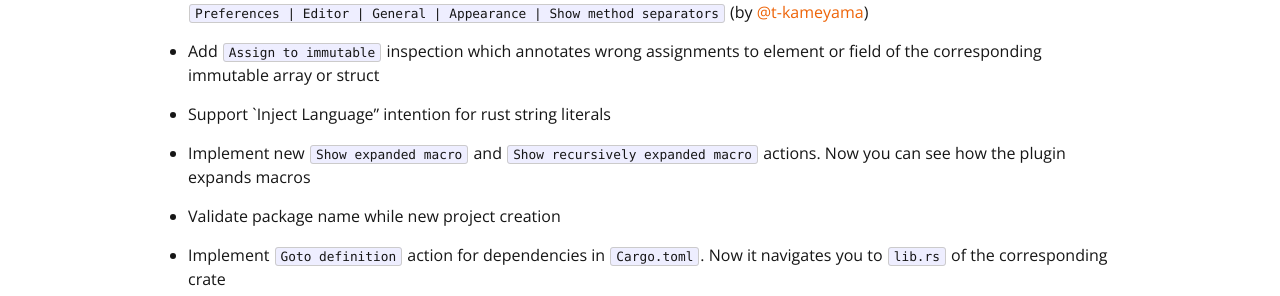
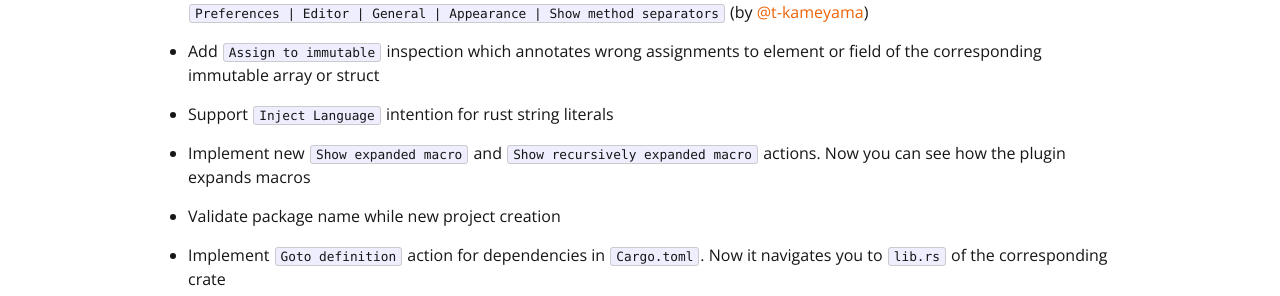
Before and after one commit to intellij-rust/intellij-rust.github.io, a Jekyll site: the page built from _posts/2018-08-06-changelog-80.markdown, in a window 1280 px wide and 900 px high. Shown: the part 344-640 px from the top of the window. Built offline with Jekyll 4.4.1, drawn with Linux system fonts in a browser that asks for light colours; nearby versions of some CDN libraries; some web fonts are replaced.

Commit message:
fix typo

```diff
--- a/_posts/2018-08-06-changelog-80.markdown
+++ b/_posts/2018-08-06-changelog-80.markdown
@@ -16,7 +16,7 @@ via  `Preferences | Editor | General | Appearance | Show method separators` (by
 * Add `Assign to immutable` inspection
 which annotates wrong assignments to element or field of the corresponding immutable array or struct
 
-* Support `Inject Language” intention for rust string literals
+* Support `Inject Language` intention for rust string literals
 
 * Implement new `Show expanded macro` and `Show recursively expanded macro` actions.
 Now you can see how the plugin expands macros
```
